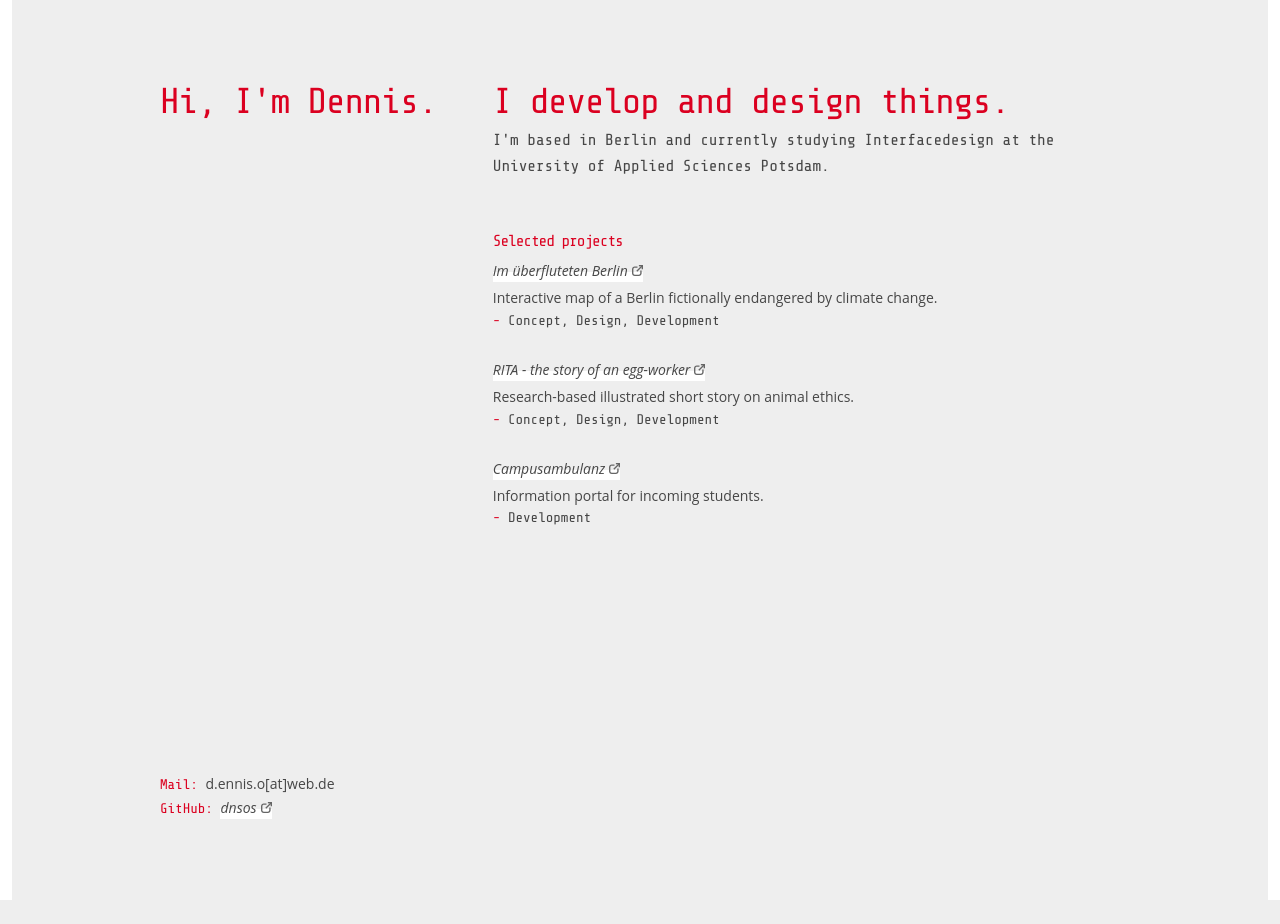
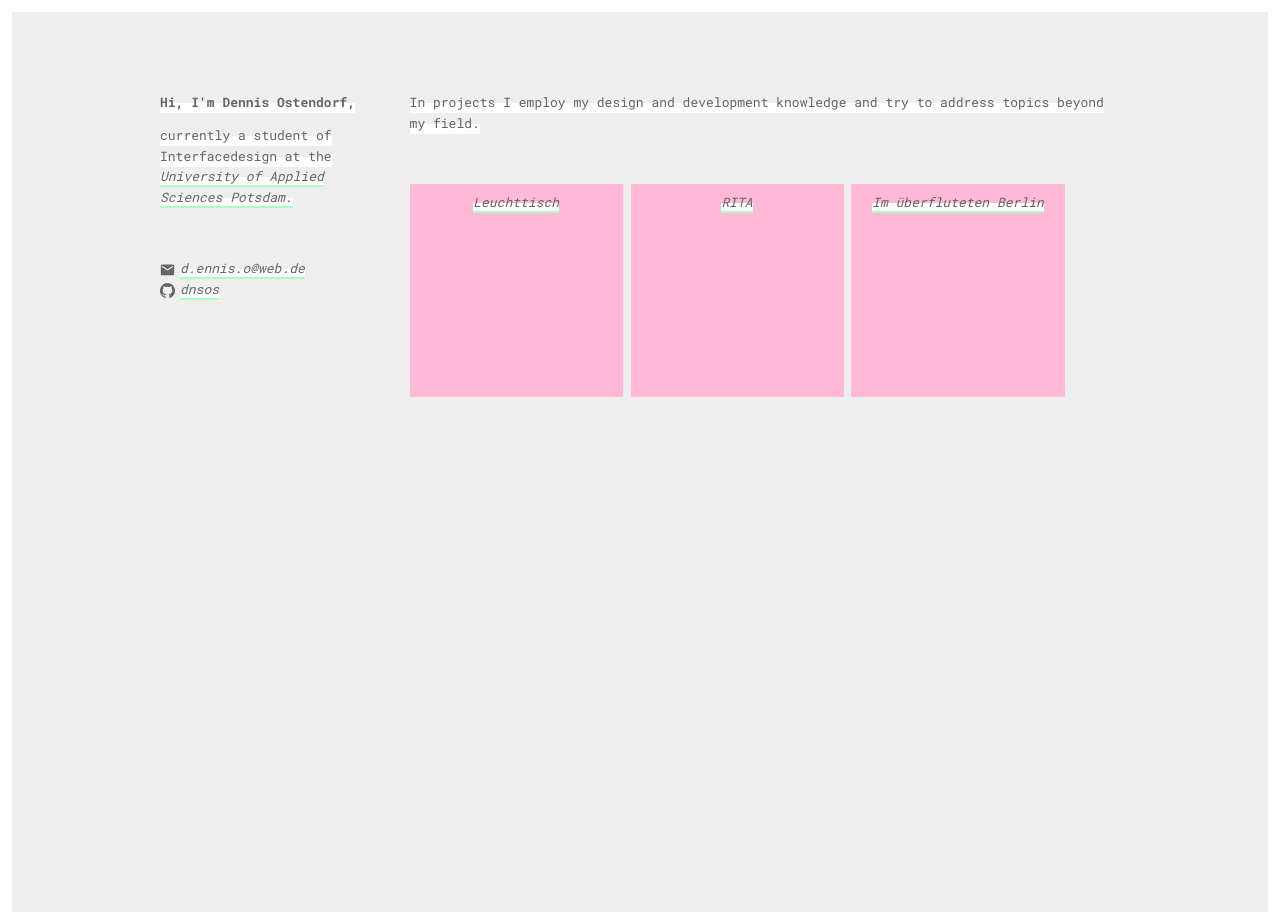
Before and after one commit to dnsos/deinns, a Jekyll site: the page built from index.html, in a window 1280 px wide. Built offline with Jekyll 4.4.1, drawn with Linux system fonts in a browser that asks for light colours; before the commit the page ends 900 px from its top, so only the background shows below that.

Commit message:
Initial redesign things

```diff
--- a/_includes/main.html
+++ b/_includes/main.html
@@ -1,17 +1,48 @@
 <section class="row">
 
-  <section class="four columns hi">
-    <h1>Hi, I'm Dennis.</h1>
+  <section class="three columns">
+
+    <section class="intro">
+      <h1 class="headline--highlighted"><span>Hi, I'm Dennis Ostendorf,</span></h1>
+      <h1><span>currently a student of Interfacedesign at the <a href="https://www.en.fh-potsdam.de/" target="_blank">University of Applied Sciences Potsdam.</a></span></h1>
+    </section>
+
+    <section class="contact">
+      <ul>
+        <li class="contact--mail"><a href="mailto:d.ennis.o@web.de">d.ennis.o@web.de</a></li>
+        <li class="contact--github"><a href="https://github.com/dnsos" target="_blank">dnsos</a></li>
+      </ul>
+    </section>
+
   </section>
 
-  <section class="eight columns">
+  <section class="nine columns">
 
-    <section class="intro">
-      <h1>I develop and design things.</h1>
-      <p>I'm based in Berlin and currently studying Interfacedesign at the University of Applied Sciences Potsdam.</p>
+    <section class="about">
+      <h1><span>In projects I employ my design and development knowledge and try to address topics beyond my field.</span></h1>
     </section>
 
-    {% include projects.html %}
+    <section>
+
+      <section class="project__wrapper">
+        <section class="project__content">
+          <h2><a href="#">Leuchttisch</a></h2>
+        </section>
+      </section>
+
+      <section class="project__wrapper">
+        <section class="project__content">
+          <h2><a href="#">RITA</a></h2>
+        </section>
+      </section>
+
+      <section class="project__wrapper">
+        <section class="project__content">
+          <h2><a href="#">Im überfluteten Berlin</a></h2>
+        </section>
+      </section>
+
+    </section>
 
   </section>
 </section>
--- a/_includes/projects.html
+++ b/_includes/projects.html
@@ -1,16 +1,8 @@
-<section class="projects">
+<section class="row">
 
-  <h2>Selected projects</h2>
+  <section class="three columns"></section>
 
-  {% assign pages = site.pages | sort:"date" | reverse  %}
-    {% for p in pages %}
-
-      {% if p.category == 'project' %}
-      <h3><a href="{{p.link}}" target="_blank">{{p.title}}</a></h3>
-      <p class="excerpt">{{p.excerpt}}</p>
-      <p class="role">{{p.role}}</p>
-      {% endif %}
-
-    {% endfor %}
-
+  <section class="three columns">Leuchttisch</section>
+  <section class="three columns">RITA</section>
+  <section class="three columns">Im überfluteten Berlin</section>
 </section>
--- a/_layouts/default.html
+++ b/_layouts/default.html
@@ -11,7 +11,7 @@
 
     <link rel="stylesheet" href="css/normalize.css">
     <link rel="stylesheet" href="css/main.css">
-    <link href="https://fonts.googleapis.com/css?family=Share+Tech+Mono" rel="stylesheet">
+    <link href="https://fonts.googleapis.com/css?family=Roboto+Mono:400,700" rel="stylesheet">
 
   </head>
   <body>
--- a/_scss/_style.scss
+++ b/_scss/_style.scss
@@ -31,7 +31,7 @@
 }
 
 /* For devices larger than 550px */
-@media (min-width: 550px) {
+@media (min-width: 700px) {
   .container {
     width: 80%; }
   .column,
@@ -102,14 +102,13 @@ html is set to 62.5% so that all the REM measurements throughout Skeleton
 are based on 10px sizing. So basically 1.5rem = 15px :) */
 html {
   font-size: 62.5%;
-  border-left: 12px solid white;
-  border-right: 12px solid white; }
+  border: 12px solid white; }
 body {
   min-height: 100vh;
   font-size: $basicFontSize; /* currently ems cause chrome bug misinterpreting rems on body element */
   line-height: 1.6;
   font-weight: 400;
-  font-family: $neutralFonts;
+  font-family: $primaryFonts;
   background-color: $baseColor;
   color: $neutralColor; }
 
@@ -118,14 +117,17 @@ body {
 –––––––––––––––––––––––––––––––––––––––––––––––––– */
 h1, h2, h3, h4, h5, h6 {
   margin-top: 0;
-  margin-bottom: .5rem;
+  margin-bottom: 1.2rem;
   font-weight: 400;
-  color: $primaryColor; }
+  color: $neutralColor; }
 h1, h2 {
   font-family: $primaryFonts;
+  span {
+    box-shadow: inset 0 -0.8rem 0 white, 0 .2rem 0 white;
+  }
 }
-h1 { font-size: 4.0rem; line-height: 1.2;  letter-spacing: -.1rem;}
-h2 { font-size: $basicFontSize + .2rem; line-height: 1.5; letter-spacing: -.1rem; }
+h1 { font-size: $basicFontSize; line-height: 1.6;  letter-spacing: 0;}
+h2 { font-size: $basicFontSize; line-height: 1.6; letter-spacing: 0; }
 h3 { font-size: 1.6rem; line-height: 1.5;  letter-spacing: 0; }
 h4 { font-size: 1.6rem; line-height: 1.5; letter-spacing: 0; }
 h5 { font-size: 1.6rem; line-height: 1.5;  letter-spacing: 0; }
@@ -133,8 +135,8 @@ h6 { font-size: 1.6rem; line-height: 1.5;  letter-spacing: 0; }
 
 /* Larger than phablet */
 @media (min-width: 750px) {
-  h1 { font-size: 3.6rem; }
-  h2 { font-size: $basicFontSize + .2rem; }
+  h1 { font-size: $basicFontSize; }
+  h2 { font-size: $basicFontSize; }
   h3 { font-size: 1.6rem; }
   h4 { font-size: 1.6rem; }
   h5 { font-size: 1.6rem; }
@@ -152,19 +154,11 @@ a {
   font-size: $basicFontSize;
   font-style: italic;
   text-decoration: none;
-  box-shadow: inset 0 -0.8rem 0 lighten($baseColor, 10%), 0 .2rem 0 lighten($baseColor, 10%);
+  box-shadow: inset 0 -0.8rem 0 white, 0 .2rem 0 $secondaryColor;
   transition: box-shadow .4s;
   overflow: hidden; }
 a:hover {
-  box-shadow: inset 0 -2.4rem 0 lighten($baseColor, 10%), 0 .2rem 0 lighten($baseColor, 10%); }
-
-a::after {
-  content: url($baseurl + "/img/ic_link.svg");
-  display: inline-block;
-  width: 1.1rem;
-  height: auto;
-  margin-left: .4rem;
-}
+  box-shadow: inset 0 -0.8rem 0 $secondaryColor, 0 .2rem 0 $secondaryColor; }
 
 
 /* Buttons
@@ -405,37 +399,17 @@ hr {
 
 /* Custom
 –––––––––––––––––––––––––––––––––––––––––––––––––– */
-.hi {
-  margin-bottom: 0;
+.headline--highlighted {
+  font-weight: 700;
 }
 
-@media (min-width: 550px) {
-  .hi {
-    position: sticky;
-    top: 80px;
-  }
-}
-
-.intro, .projects {
+.intro, .contact, .about {
   margin-bottom: 5rem;
 }
 
 .intro p {
   font-family: $primaryFonts;
-  font-size: $basicFontSize + .2rem;
-}
-
-.projects p.excerpt {
-  margin-bottom: 0;
-}
-
-.projects p.role {
-  font-family: $primaryFonts;
-}
-
-.projects p.role::before {
-  content: '- ';
-  color: $primaryColor;
+  font-size: $basicFontSize;
 }
 
 .contact {
@@ -443,23 +417,51 @@ hr {
     margin-bottom: 0;
   }
 
-  span {
-    font-family: $primaryFonts;
-    color: $primaryColor;
+  .contact--mail:before,
+  .contact--github:before {
+    display: inline-block;
+    width: 1.5rem;
+    margin-right: .5rem;
+    transform: translateY(.4rem);
+  }
+
+  .contact--mail:before {
+    content: url(/img/ic_mail.svg);
+  }
+
+  .contact--github:before {
+    content: url(/img/ic_github.svg);
   }
 }
 
-@media (min-width: 550px) {
-  .contact {
-    position: fixed;
-    bottom: 80px;
-    margin-bottom: 0;
+
+.project__wrapper {
+  position: relative;
+  display: inline-block;
+  width: 100%;
+  background-color: $primaryColor;
+}
+
+@media (min-width: 600px) {
+  .project__wrapper {
+    width: 30%;
   }
 }
 
-@media (max-height: 350px) {
-  .contact {
-    position: absolute;
+.project__wrapper:after {
+    content: "";
+    display: block;
+    padding-bottom: 100%;
+}
+
+.project__content {
+  position: absolute;
+  width: 100%;
+  height: 100%;
+
+  h2 {
+    padding-top: .8rem;
+    text-align: center;
   }
 }
 
--- a/_scss/_variables.scss
+++ b/_scss/_variables.scss
@@ -1,8 +1,12 @@
+// colors
 $baseColor: rgb(238, 238, 238);
-$neutralColor: rgb(70, 70, 70);
-$primaryColor: rgb(219, 0, 32);
+$neutralColor: rgb(100, 100, 100);
+$primaryColor: rgb(255, 184, 213);
+$secondaryColor: rgb(169, 255, 190);
 
+// fonts
 $neutralFonts: 'Open Sans', Arial, sans-serif;
-$primaryFonts: 'Share Tech Mono', monospace;
+$primaryFonts: 'Roboto Mono', monospace;
 
-$basicFontSize: 1.4rem;
+// misc
+$basicFontSize: 1.3rem;
--- a/index.html
+++ b/index.html
@@ -7,6 +7,3 @@ author: Dennis
 
 <!-- MAIN -->
 {% include main.html %}
-
-<!-- CONTACT -->
-{% include contact.html %}
```
Also changed, not shown: _scss/_variables.min.css (added), img/ic_github.svg (added), img/ic_mail.svg (added).
